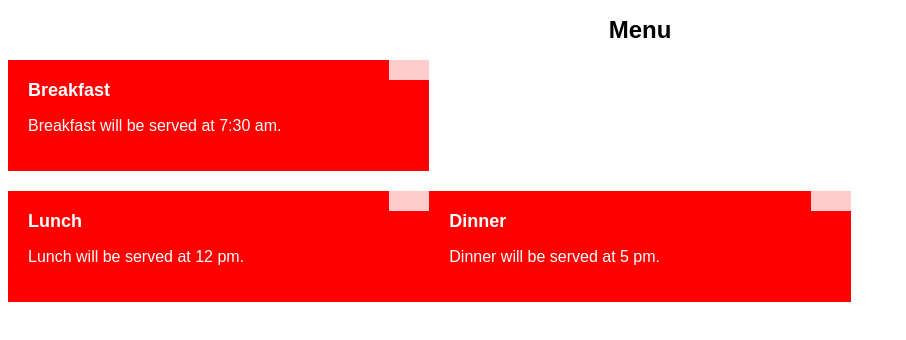
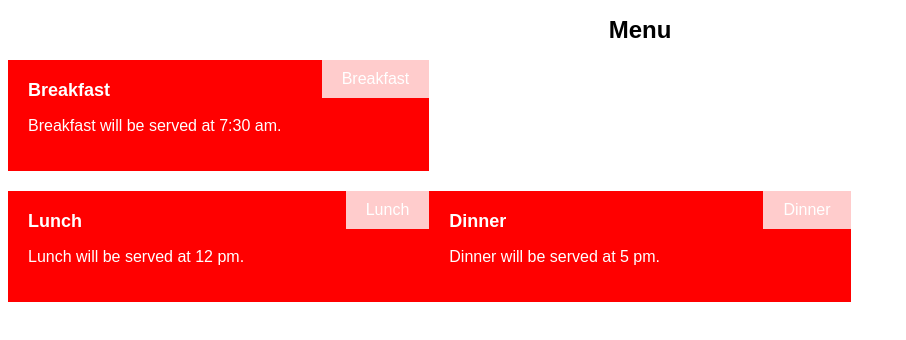
Before and after one commit to lyssajo/coursera-test, a plain HTML site: page module2_solution/index.html in a window 1280 px wide. Shown: the whole page, without its empty margins (0-906 px from the left). Drawn offline with Linux system fonts and the light colour scheme; files that its build step writes are made by us from their sources.

Commit message:
Update index.html

```diff
--- a/module2_solution/index.html
+++ b/module2_solution/index.html
@@ -7,17 +7,17 @@
 <body>
   <h1>Menu</h1>
 
-  <section>
+  <section data-title="Breakfast">
     <h2>Breakfast</h2>
     <p>Breakfast will be served at 7:30 am.</p>
   </section>
 
-  <section>
+  <section data-title="Lunch">
     <h2>Lunch</h2>
     <p>Lunch will be served at 12 pm.</p>
   </section>
 
-  <section>
+  <section data-title="Dinner">
     <h2>Dinner</h2>
     <p>Dinner will be served at 5 pm.</p>
   </section>
```
